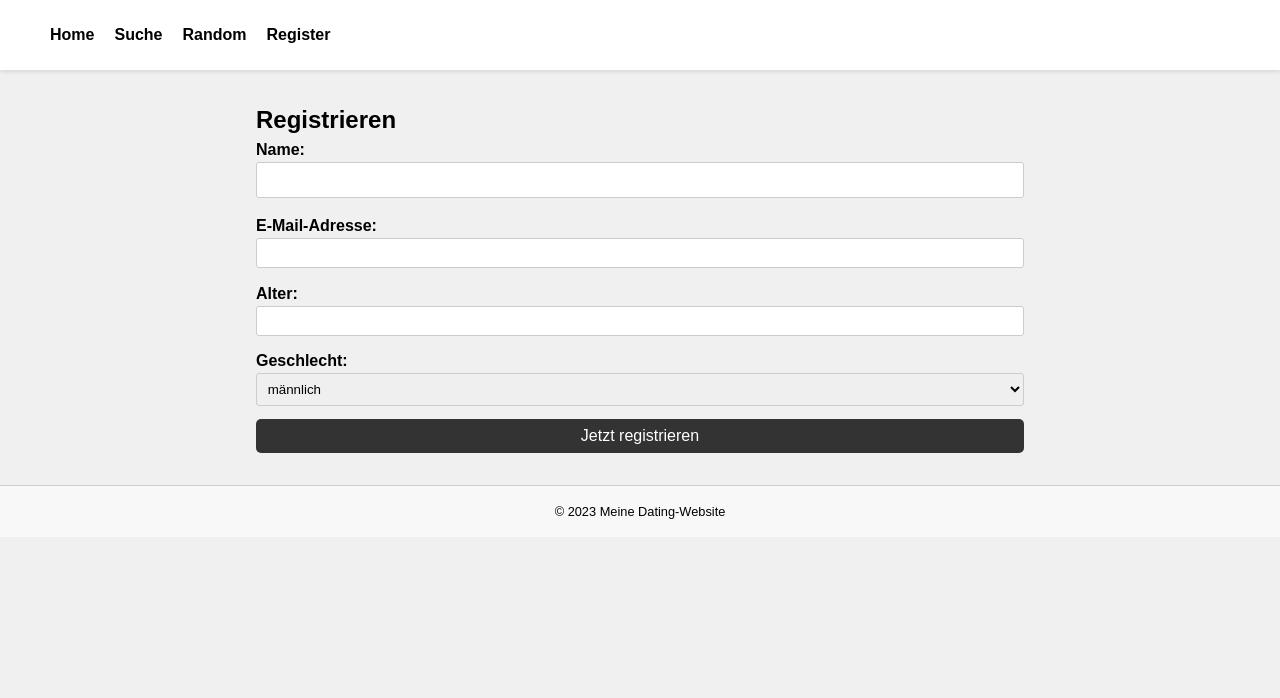
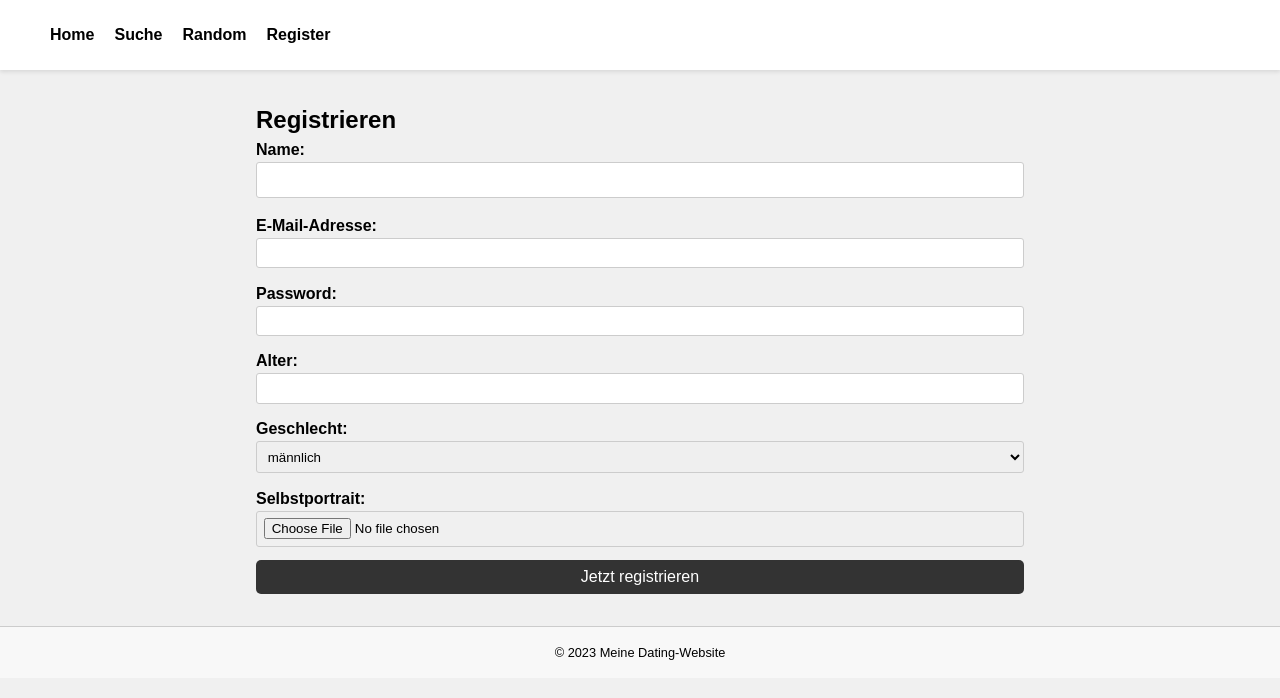
Before and after one commit to Linus-69420/HTL-Tinder, a website: page public/html/register.html in a window 1280 px wide. Drawn offline with Linux system fonts and the light colour scheme.

Commit message:
added imageupload and password for registration

```diff
--- a/public/css/stylesheet-main.css
+++ b/public/css/stylesheet-main.css
@@ -208,6 +208,8 @@ footer {
 input[type="text"],
 input[type="email"],
 input[type="age"],
+input[type="password"],
+input[type="file"],
 select[type="gender"] {
   display: block;
   width: 100%;
--- a/public/html/register.html
+++ b/public/html/register.html
@@ -24,6 +24,8 @@
                 <input type="text" id="name" name="name" required>
                 <label for="email">E-Mail-Adresse:</label>
                 <input type="email" id="email" name="email">
+                <label for="password">Password:</label>
+                <input type="password" id="passoword" name="password">
                 <label for="age">Alter:</label>
                 <input type="age" id="age" name="age" required>
                 <label for="gender">Geschlecht:</label>
@@ -32,6 +34,8 @@
                     <option value="weiblich">weiblich</option>
                     <option value="divers">divers</option>
                 </select>
+                <label for="pic">Selbstportrait:</label>
+                <input type="file" id="pic" name="pic">
                 <button type="submit" onclick="createUser()" id="submit">Jetzt registrieren</button>
             </form>
         </section>
```
